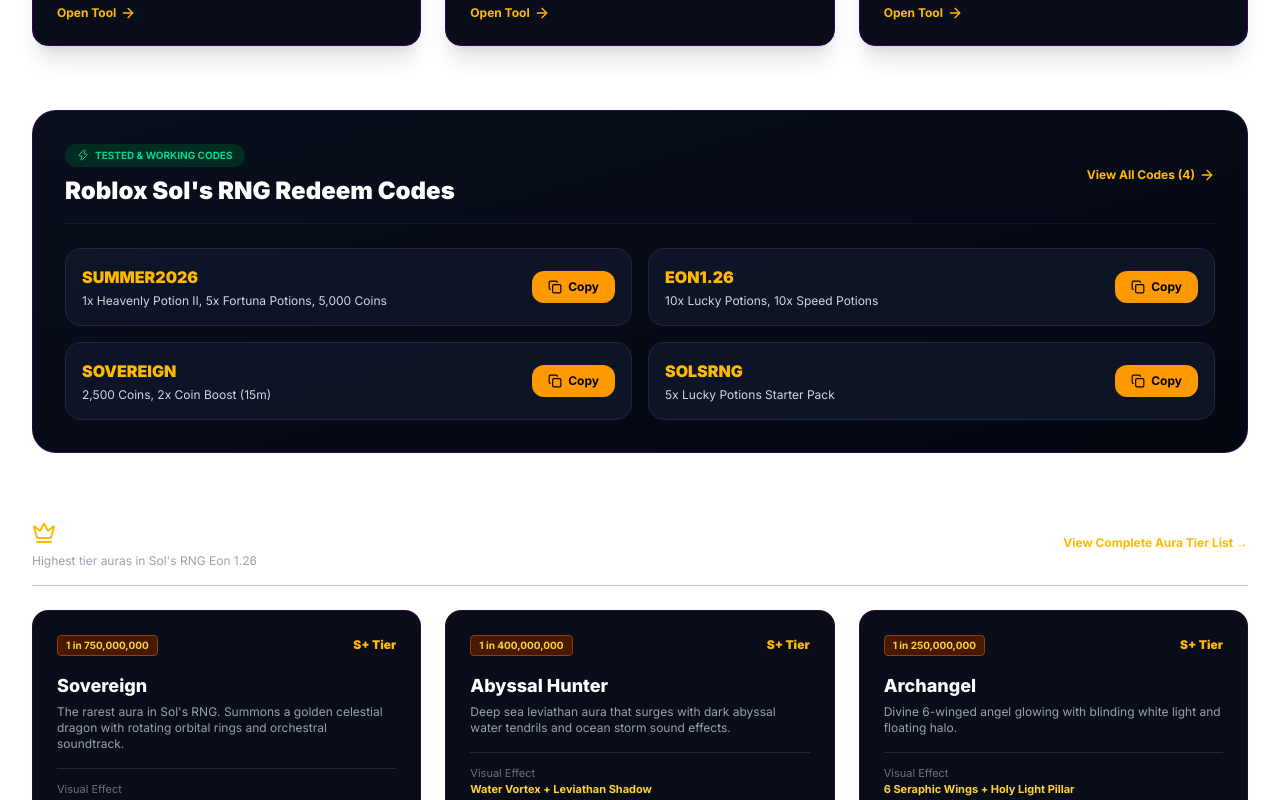
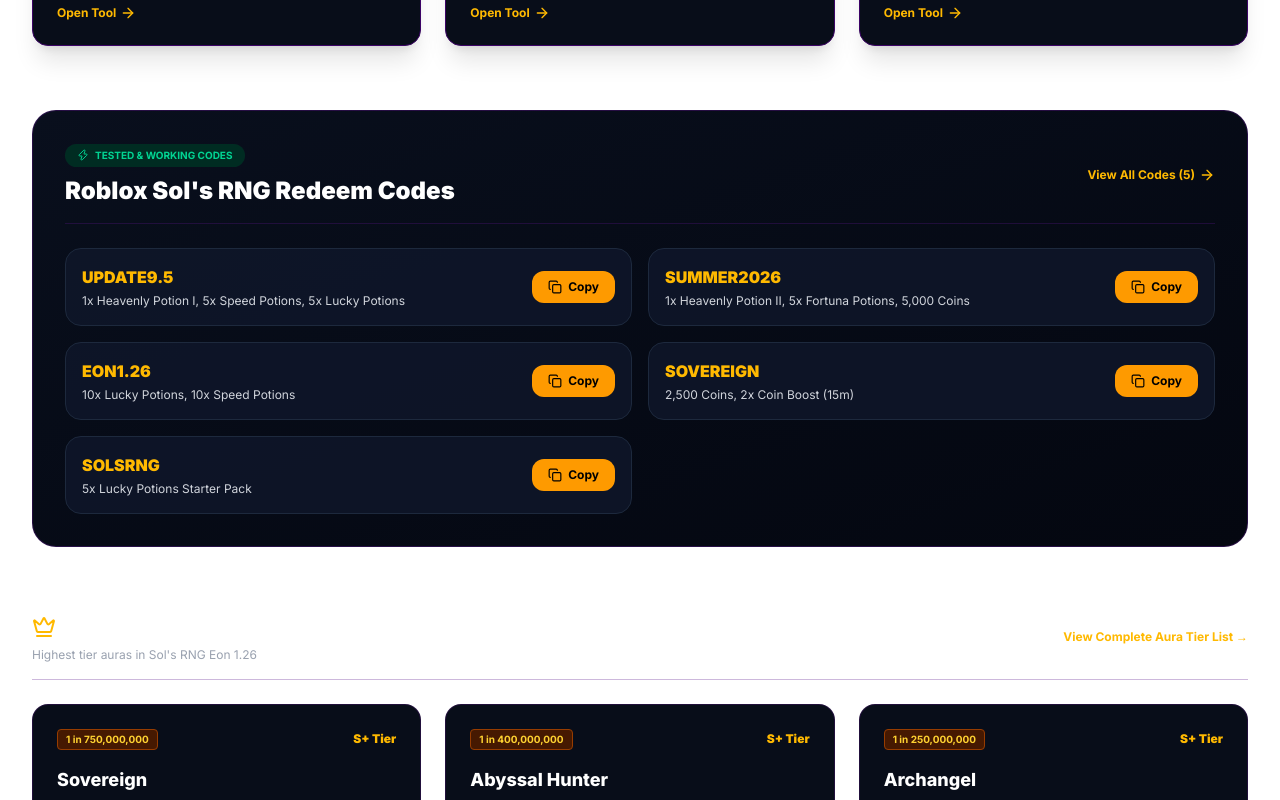
Before and after one commit to lianlele168/sols-rng-wiki, a Next.js app: page / in a window 1280 px wide. Shown: the part 1565-2365 px from the top of the page. Built offline with nearby package versions, Linux system fonts and the light colour scheme.

Commit message:
feat: update Sol's RNG codes for late August 2026

```diff
--- a/src/data/wikiData.ts
+++ b/src/data/wikiData.ts
@@ -64,28 +64,34 @@
 
 export const ACTIVE_CODES: CodeItem[] = [
   {
+    code: "UPDATE9.5",
+    rewards: "1x Heavenly Potion I, 5x Speed Potions, 5x Lucky Potions",
+    status: "active",
+    addedDate: "2026-08-27"
+  },
+  {
     code: "SUMMER2026",
     rewards: "1x Heavenly Potion II, 5x Fortuna Potions, 5,000 Coins",
     status: "active",
-    addedDate: "2026-08-20"
+    addedDate: "2026-08-27"
   },
   {
     code: "EON1.26",
     rewards: "10x Lucky Potions, 10x Speed Potions",
     status: "active",
-    addedDate: "2026-08-18"
+    addedDate: "2026-08-27"
   },
   {
     code: "SOVEREIGN",
     rewards: "2,500 Coins, 2x Coin Boost (15m)",
     status: "active",
-    addedDate: "2026-08-15"
+    addedDate: "2026-08-27"
   },
   {
     code: "SOLSRNG",
     rewards: "5x Lucky Potions Starter Pack",
     status: "active",
-    addedDate: "2026-08-10"
+    addedDate: "2026-08-27"
   }
 ];
 
```
